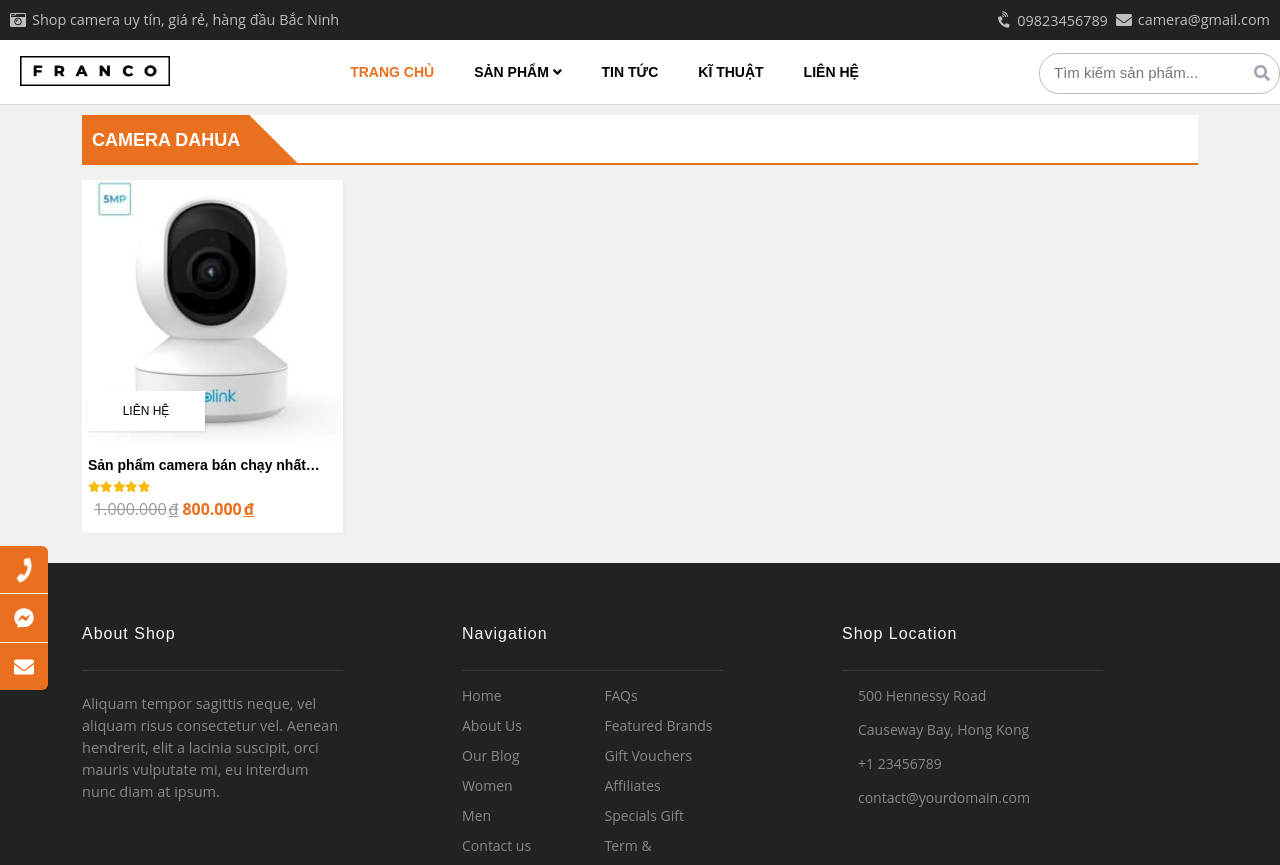
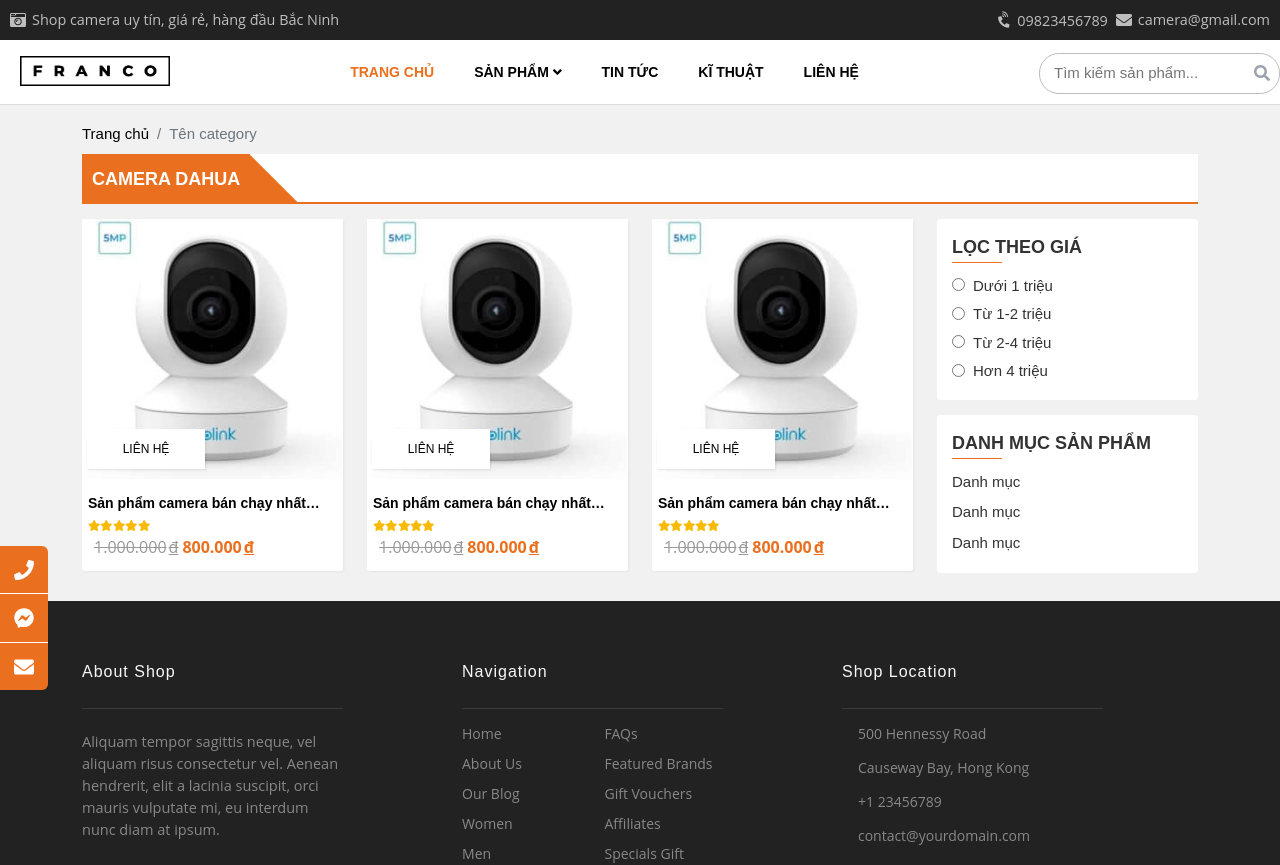
Before and after one commit to hungitytng99/camera-user, a Next.js app: page /category/1 in a window 1280 px wide. Shown: the top 865 px of the page. Built offline with nearby package versions, Linux system fonts and the light colour scheme.

Commit message:
Add category page

```diff
--- a/pages/category/[category].js
+++ b/pages/category/[category].js
@@ -1,4 +1,4 @@
-import { Breadcrumb, Col, Container, Row } from 'react-bootstrap';
+import { Breadcrumb, Col, Container, InputGroup, Row } from 'react-bootstrap';
 import "react-responsive-carousel/lib/styles/carousel.min.css";
 import ImagesThumb from 'ui-source/Images/ImagesThumb';
 import { FontAwesomeIcon } from '@fortawesome/react-fontawesome';
@@ -77,13 +77,77 @@ const Category = (props) => {
             </Head>
             <Layout>
                 <Container>
+                    <Row>
+                        <Col>
+                            <Breadcrumb className="product__breadcrumb">
+                                <Breadcrumb.Item href="/">Trang chủ</Breadcrumb.Item>
+                                <Breadcrumb.Item active>
+                                    Tên category
+                                </Breadcrumb.Item>
+                            </Breadcrumb>
+                        </Col>
+                    </Row>
                     <CardWithTitle title="Camera dahua">
-                        <Row>
-                            <Col xs={12} sm={6} md={4} lg={3}>
-                                <CardProduct />
-                            </Col>
-                        </Row>
+
                     </CardWithTitle>
+                    <Row>
+                        <Col xs={12} md={9}>
+                            <Row>
+                                <Col xs={12} sm={6} md={6} lg={4}>
+                                    <CardProduct />
+                                </Col>
+                                <Col xs={12} sm={6} md={6} lg={4}>
+                                    <CardProduct />
+                                </Col>
+                                <Col xs={12} sm={6} md={6} lg={4}>
+                                    <CardProduct />
+                                </Col>
+                            </Row>
+                        </Col>
+                        <Col md={3} className="hide-on-768">
+                            <div className="category__filter">
+                                <div className="category__filter-price">
+                                    <div className="category__filter-title">
+                                        Lọc theo giá
+                                    </div>
+                                    <ul className="category__filter-price-list">
+                                        <li className="category__filter-price-item">
+                                            <input type="radio" id="price-1" name="price" value="30" />
+                                            <label htmlFor="price-1">Dưới 1 triệu</label>
+                                        </li>
+                                        <li className="category__filter-price-item">
+                                            <input type="radio" id="price-2" name="price" value="30" />
+                                            <label htmlFor="price-2">Từ 1-2 triệu</label>
+                                        </li>
+                                        <li className="category__filter-price-item">
+                                            <input type="radio" id="price-3" name="price" value="30" />
+                                            <label htmlFor="price-3">Từ 2-4 triệu</label>
+                                        </li>
+                                        <li className="category__filter-price-item">
+                                            <input type="radio" id="price-3" name="price" value="30" />
+                                            <label htmlFor="price-3">Hơn 4 triệu</label>
+                                        </li>
+                                    </ul>
+                                </div>
+                                <div className="category__filter-category">
+                                    <div className="category__filter-title">
+                                        Danh mục sản phẩm
+                                    </div>
+                                    <ul className="category__filter-category-list">
+                                        <li className="category__filter-category-item">
+                                            Danh mục
+                                        </li>
+                                        <li className="category__filter-category-item">
+                                            Danh mục
+                                        </li>
+                                        <li className="category__filter-category-item">
+                                            Danh mục
+                                        </li>
+                                    </ul>
+                                </div>
+                            </div>
+                        </Col>
+                    </Row>
                 </Container>
             </Layout>
             <Modal
--- a/src/assets/css/globals.sass
+++ b/src/assets/css/globals.sass
@@ -12,3 +12,4 @@
 @import "modules/category_menu"
 @import "modules/images_thumb"
 @import "modules/product"
+@import "modules/category"
--- /dev/null
+++ b/src/assets/css/modules/category.sass
@@ -0,0 +1,40 @@
+.category
+    &__filter
+        &-title
+            font-weight: bold
+            font-size: 18px
+            text-transform: uppercase
+            position: relative
+            margin-bottom: 10px
+            &::after
+                position: absolute
+                content: ''
+                width: 50px
+                height: 1.5px
+                left: 0
+                top: 105%
+                background-color: $primary
+        &-price
+            padding: 15px
+            background-color: $white
+            border-radius: 4px
+
+            &-item
+                padding: 2px 0px
+                display: flex
+                align-items: center
+                & label
+                    padding-left: 8px
+                    padding-top: 2px
+        &-category
+            padding: 15px
+            background-color: $white
+            border-radius: 4px
+            margin-top: 15px
+            transition: all linear 0.3s
+            &-item
+                padding: 4px 0px
+                &:hover
+                    color: $primary
+                    cursor: pointer
+                    transform: translateX(3px)
```
